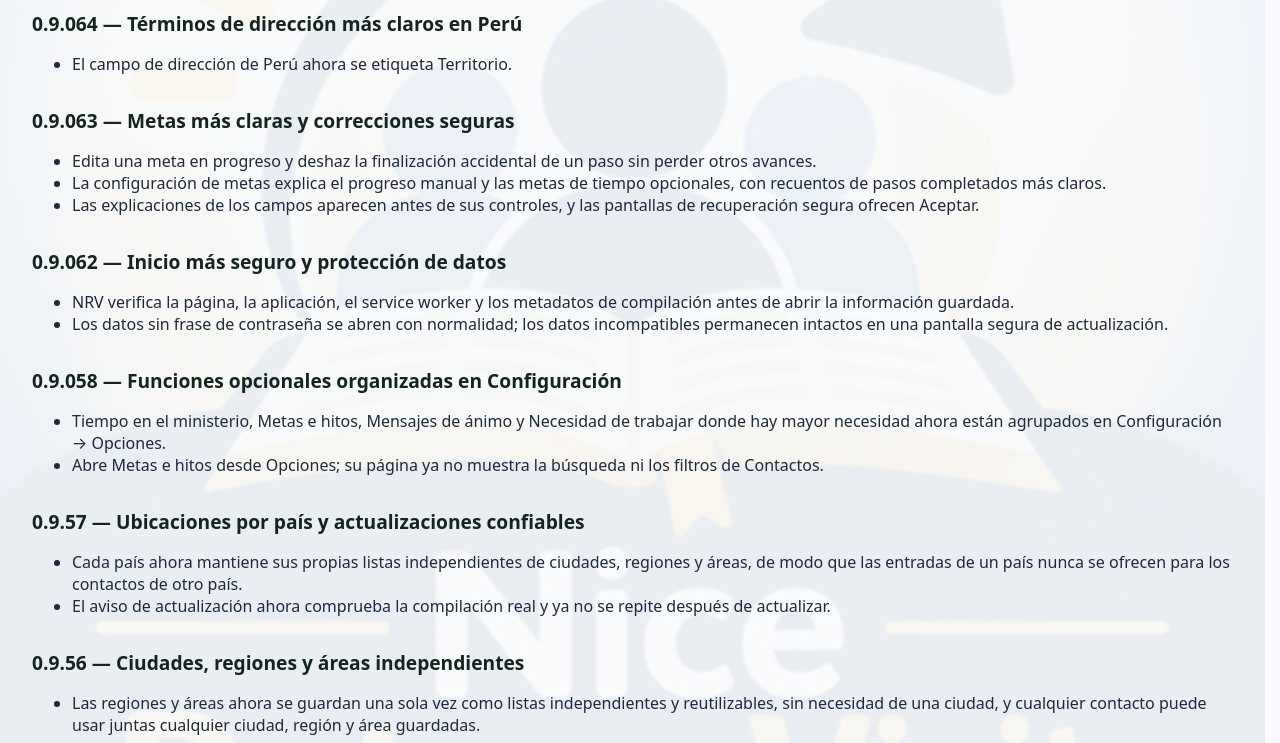
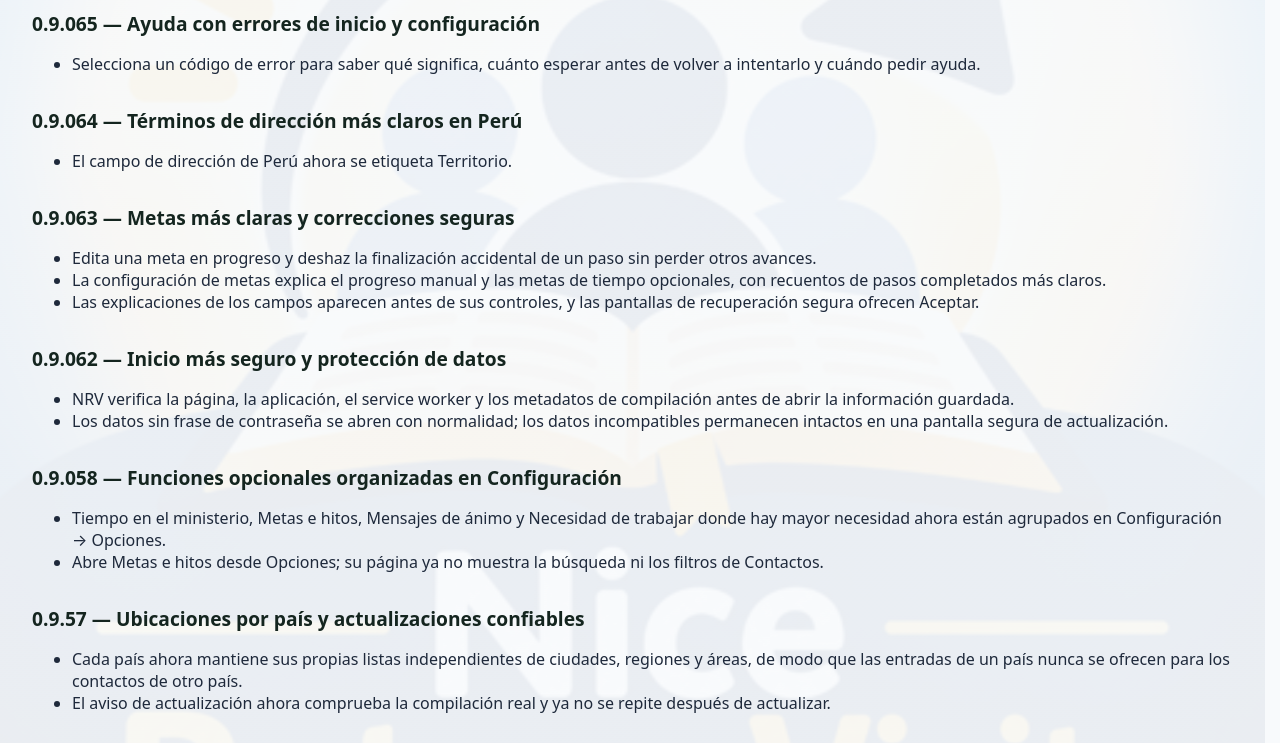
Before and after one commit to grasfulls/nice-return-visits-site, a plain HTML site: page es/version-history.html in a window 1280 px wide. Shown: the part 265-1008 px from the top of the page. Drawn offline with Linux system fonts and the light colour scheme.

Commit message:
Publish NRV 0.9.065 release notes
Co-authored-by: Copilot <223556219+Copilot@users.noreply.github.com>

```diff
--- a/es/version-history.html
+++ b/es/version-history.html
@@ -40,6 +40,12 @@
     <p class="eyebrow">Nice Return Visits</p>
     <h1>Novedades</h1>
     <!-- release-notes:start -->
+    <section class="faq-item">
+      <h2 id="version-0-9-065">0.9.065 — Ayuda con errores de inicio y configuración</h2>
+      <ul>
+        <li>Selecciona un código de error para saber qué significa, cuánto esperar antes de volver a intentarlo y cuándo pedir ayuda.</li>
+      </ul>
+    </section>
     <section class="faq-item">
       <h2 id="version-0-9-064">0.9.064 — Términos de dirección más claros en Perú</h2>
       <ul>
```
Also changed, not shown: version-history.html (+6 -0 lines).
